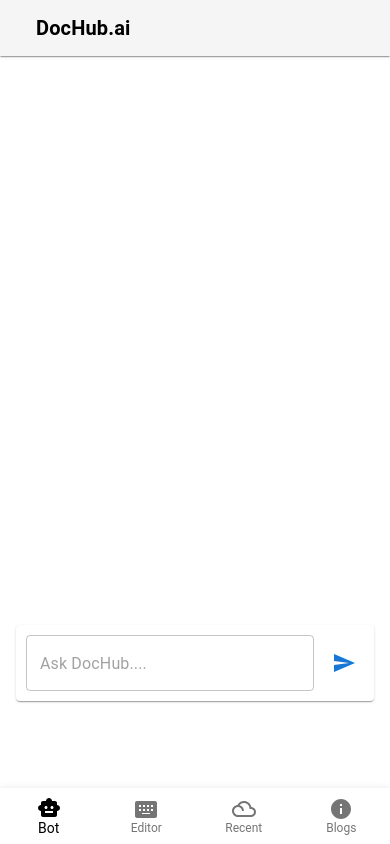
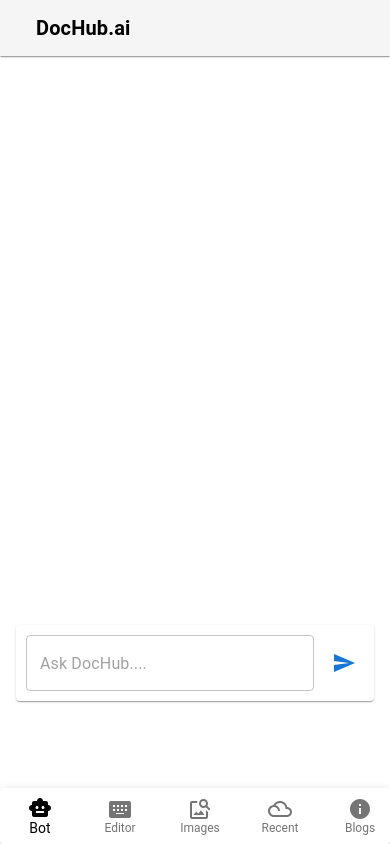
Before and after one commit to ArnabChatterjee20k/Dochub.ai---Client, a React (Vite) app: page / in a window 390 px wide. Built offline with nearby package versions, Linux system fonts and the light colour scheme; no server answers.

Commit message:
fixed the mobilenav overflow

```diff
--- a/src/components/MobileNav.jsx
+++ b/src/components/MobileNav.jsx
@@ -10,7 +10,7 @@
   const redirect = useNavigate()
   return (
     <Paper
-      sx={{ position: "fixed", bottom: 0, left: 0, right: 0, display:{"sm":"none"} }}
+      sx={{position: "fixed", bottom: 0, left: 0, right: 0, display:{"xs":"flex","sm":"none"} , overflowX:"scroll"}}
       elevation={3}
     >
       <BottomNavigation
--- a/src/data/NavLinks.jsx
+++ b/src/data/NavLinks.jsx
@@ -2,11 +2,13 @@
 import  FilterDrama  from '@mui/icons-material/FilterDrama'
 import  Info  from '@mui/icons-material/Info'
 import  SmartToy from '@mui/icons-material/SmartToy'
+import ImageSearchIcon from '@mui/icons-material/ImageSearch';
 
 export default function NavLinks() {
     return [
         {name:"Bot",Icon:<SmartToy/>,link:"/"},
         {name:"Editor",Icon:<KeyboardAlt/>,link:"/editor"},
+        {name:"Images",Icon:<ImageSearchIcon/>,link:"/images"},
         {name:"Recent",Icon:<FilterDrama/>,link:"/recent"},
         {name:"Blogs",Icon:<Info/>,link:"/blog"},
     ]
```
